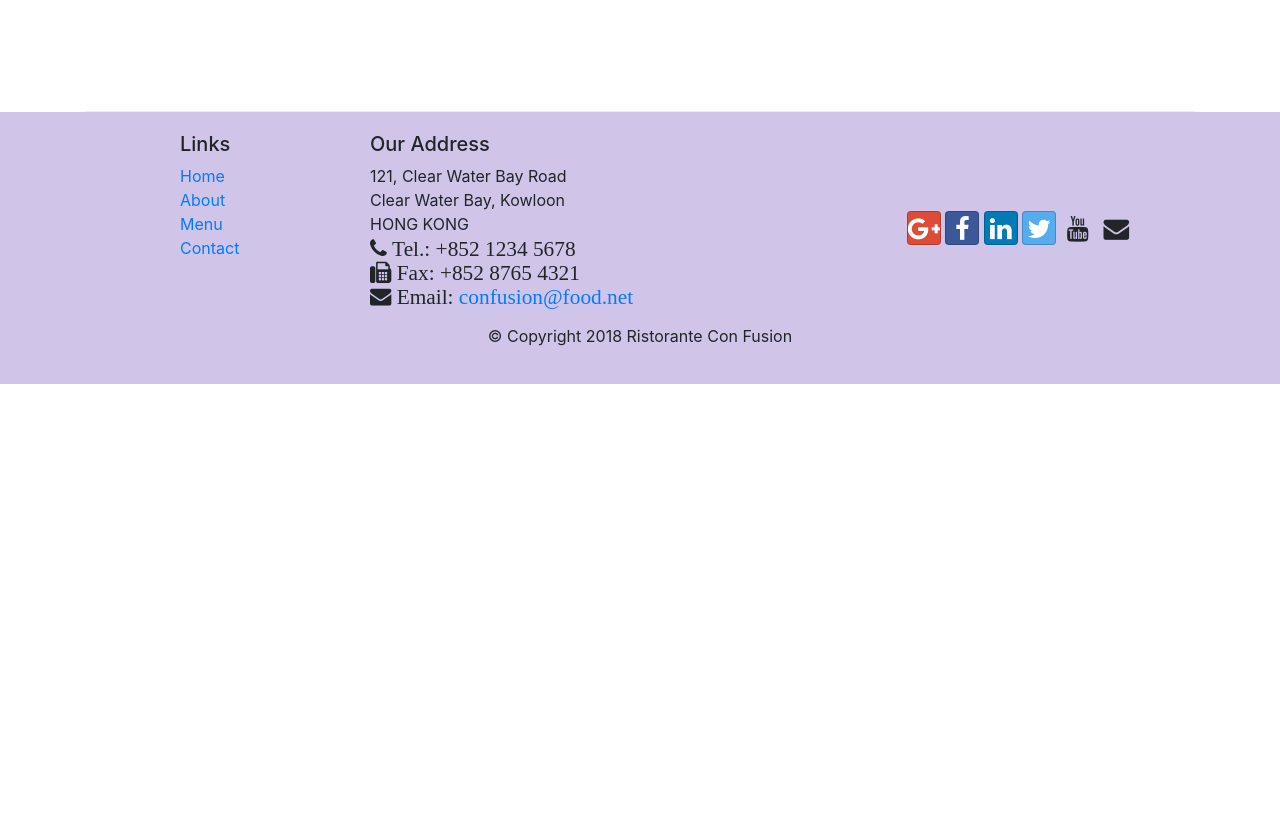
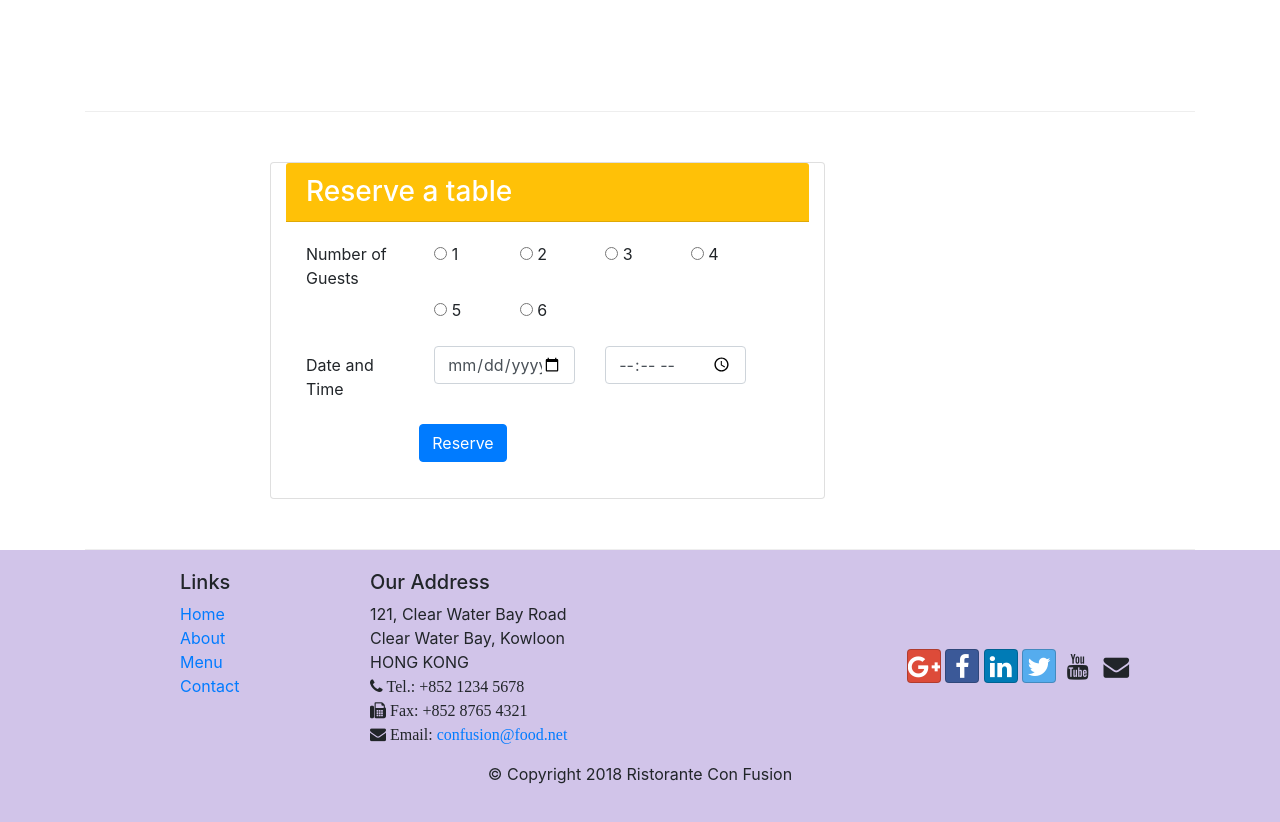
Before and after one commit to j836/bootstrap, a website: page index.html in a window 1280 px wide. Shown: the part 1422-2244 px from the top of the page. Before the commit the page ends 1806 px from the top, so only its background shows below. Drawn offline with nearby package versions, Linux system fonts and the light colour scheme.

Commit message:
Assignment 2 completed

```diff
--- a/css/styles.css
+++ b/css/styles.css
@@ -1,3 +1,7 @@
+html {
+    scroll-behavior: smooth;
+}
+
 .row-header {
     margin:0px auto;
     padding:0px auto;
@@ -46,3 +50,11 @@ This shall not work until bg-primary is not removed in ul class
 .navbar-dark {
     background-color: #512DA8;
 }
+
+@media only screen and (max-width:320px) {
+#reservebuttondiv {
+    width:100%;
+    padding:0px;
+
+}
+}
--- a/index.html
+++ b/index.html
@@ -98,11 +98,15 @@
                     <h1>Ristorante con Fusion</h1>
                     <p>We take inspiration from the World's best cuisines, and create a unique fusion experience. Our lipsmacking creations will tickle your culinary senses!</p>
                 </div>
-                <div class="col-12 col-sm align-self-center">
+                <div class="col-4 col-sm-3 align-self-center">
                     <!--Here though any content is now written for now,explicitly writing col-12 tells that this dev will be stacked below the above div for xtra small screens and would take up remaining space (remaining = total(12) - 6(taken by above div))for sm and further-->
                     <img src="img/logo.png" alt="Logo" class="img-fluid">
                     <!-- img-fluid => makes it responsive -->
 
+                </div>
+                <!-- Task 3 -->
+                <div class="col-8 col-sm-3 align-self-center" id="reservebuttondiv">
+                    <a href="#reservetable" role="button" class="btn btn-warning" style="width:100%;">Reserve Table</a>
                 </div>
             </div>
         </div>
@@ -142,7 +146,7 @@
             </div>
         </div>
 
-
+        <!-- Task 2 -->
         <div class="row row-content align-items-center">
             <div class="col-12 col-sm-4 col-md-3">
                 <h3>This Month's Promotions</h3>
@@ -151,7 +155,7 @@
                 <div class="media">
 
                     <div class="media-body ">
-                        <h2 class="mt-0">Weekend Grand Buffet</h2>
+                        <h2 class="mt-0">Weekend Grand Buffet <span class="badge badge-dollar badge-danger">NEW</span></h2>
                         <p>Featuring mouthwatering combinations with a choice of five different salads, six enticing appetizers, six main entrees and five choicest desserts. Free flowing bubbly and soft drinks. All for just $19.99 per person </p>
 
                     </div>
@@ -179,6 +183,62 @@
 
             </div>
         </div>
+                <!-- Task 1 -->
+        <div class="row row-content">
+            <div class="card col-md-6 offset-md-2">
+                <h3 class="card-header bg-warning text-white">Reserve a table</h3>
+                <div class="card-body col-12" id="reservetable">
+                    <form method="post">
+                        <div class="form-group row">
+                                <label class="col-md-3 col-12">Number of Guests</label>
+
+                                <div class="col-md-2 col-3">
+                                    <input type="radio" name="guests" value="1" id="g1" required>
+                                    <label for="g1" >1</label>
+                                </div>
+                                <div class="col-md-2 col-3">
+                                    <input type="radio" name="guests" value="2">
+                                    <label for="g2">2</label>
+                                </div>
+                                <div class="col-md-2 col-3">
+                                    <input type="radio" name="guests" value="3">
+                                    <label for="g3">3</label>
+                                </div>
+                                <div class="col-md-2 col-3">
+                                    <input type="radio" name="guests" value="4" >
+                                    <label for="g4">4</label>
+                                </div>
+                                <div class="col-md-2 offset-md-3 col-3">
+                                    <input type="radio" name="guests" value="5">
+                                    <label for="g5">5</label>
+                                </div>
+                                <div class="col-md-2 col-3">
+                                    <input type="radio" name="guests" value="6">
+                                    <label for="g6">6</label>
+                                </div>
+
+                        </div>
+                        <div class="form-group row">
+                            <label class="col-md-3 col-form-label">Date and Time</label>
+
+                            <div class="col-md-4 col-6">
+                                <input type="date" placeholder="Date" class="form-control" required>
+
+                            </div>
+                            <div class="col-md-4 col-6">
+                                <input type="time" placeholder="Time" class="form-control" required>
+                            </div>
+                        </div>
+                        <div class="form-group row">
+                            <button type="submit" class="btn btn-primary offset-md-3">Reserve</button>
+                        </div>
+
+                    </form>
+
+                </div>
+
+            </div>
+        </div>
     </div>
 
     <footer class="footer">
@@ -201,11 +261,11 @@
 		              121, Clear Water Bay Road<br>
 		              Clear Water Bay, Kowloon<br>
                       HONG KONG<br>
-                      <i class="fa fa-phone fa-lg">
+                      <i class="fa fa-phone ">
                       Tel.: +852 1234 5678</i><br>
-                      <i class="fa fa-fax fa-lg">
+                      <i class="fa fa-fax ">
                       Fax: +852 8765 4321</i><br>
-                      <i class="fa fa-envelope fa-lg">
+                      <i class="fa fa-envelope">
 		              Email: <a href="mailto:confusion@food.net">confusion@food.net</i></a>
 		           </address>
                 </div>
```
